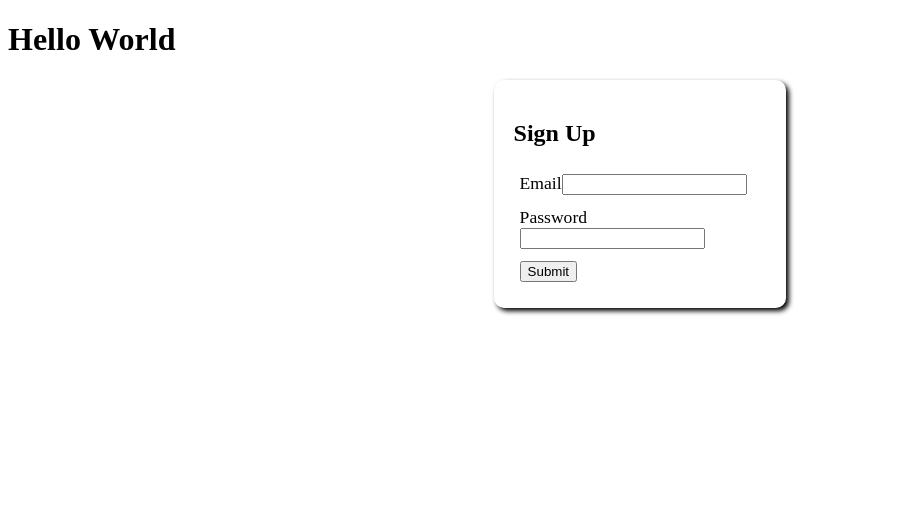
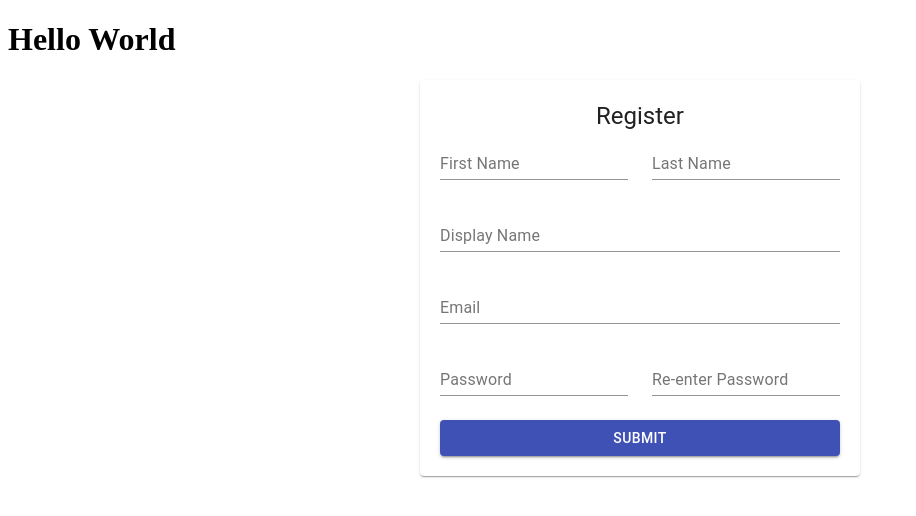
Before and after one commit to chingu-voyages/v21-geckos-team-02, a React (Create React App) app: page / in a window 1280 px wide. Shown: the top 516 px of the page, without its empty margins (0-916 px from the left). Built offline with nearby package versions, Linux system fonts and the light colour scheme.

Commit message:
Add profile fields to form

```diff
--- a/src/components/SignUpForm/form.js
+++ b/src/components/SignUpForm/form.js
@@ -1,6 +1,7 @@
-import React, { useState } from "react";
+import React from "react";
 import useForm from "../../hooks/useForm";
-import { auth } from "firebase";
+import { Button, TextField, CardActions, Grid } from '@material-ui/core';
+// import { auth } from "firebase";
 
 export default (props) => {
     const initialState = {
@@ -26,29 +27,69 @@ export default (props) => {
     );
 
     return (
-
         <form onSubmit={handleSubmit}>
-            <div>
-                <label type="text">Email</label>
-                <input
+            <Grid container spacing={3}>
+                <Grid item xs={6}>
+                    <TextField
+                        name="firstName"
+                        type="text"
+                        label="First Name"
+                        value={inputs.firstName}
+                        onChange={handleInputChange}
+                    />
+                </Grid>
+                <Grid item xs={6}>
+                    <TextField
+                        name="lastName"
+                        type="text"
+                        label="Last Name"
+                        value={inputs.lastName}
+                        onChange={handleInputChange}
+                    />
+                </Grid>
+                <Grid item xs={12}>
+                    <TextField
+                        name="displayName"
+                        fullWidth
+                        type="text"
+                        label="Display Name"
+                        value={inputs.displayName}
+                        onChange={handleInputChange}
+                    />
+                </Grid>
+                <Grid item xs={12}>
+                    <TextField
                         name="email"
+                        fullWidth
                         type="email"
+                        label="Email"
                         value={inputs.email}
                         onChange={handleInputChange}
                     />
-            </div>
-            <div>
-                <label type="text">Password</label>
-                <input
+                </Grid>
+                <Grid item xs={6}>
+                    <TextField
                         name="password"
                         type="password"
+                        label="Password"
                         value={inputs.password}
                         onChange={handleInputChange}
                     />
-            </div>
-            <div>
-                <button type="submit">Submit</button>
-            </div>
+                </Grid>
+                <Grid item xs={6}>
+                    <TextField
+                        name="passwordConfirm"
+                        type="password"
+                        label="Re-enter Password"
+                        value={inputs.passwordCOnfirm}
+                        onChange={handleInputChange}
+                    />
+                </Grid>
+
+                <Grid item xs={12}>
+                    <Button variant="contained" fullWidth color="primary" type="submit">Submit</Button>
+                </Grid>
+            </Grid>
         </form>
 
     );
--- a/src/components/SignUpForm/index.js
+++ b/src/components/SignUpForm/index.js
@@ -1,16 +1,18 @@
 import React from "react";
 import SignUpForm from "./form";
 import { FirebaseContext } from '../../components/Firebase'
+import { Paper, Typography } from '@material-ui/core'
+
 import './style.css'
 
 export default (props) => {
 
     return (
-        <div className="signup-box">
-            <h2>Sign Up</h2>
+        <Paper id="signup-box">
+            <Typography center variant="h5">Register</Typography>
             <FirebaseContext.Consumer>
                 {firebase => <SignUpForm firebase={firebase} />}
             </FirebaseContext.Consumer>
-        </div>
+        </Paper>
     );
 };
--- a/src/components/SignUpForm/style.css
+++ b/src/components/SignUpForm/style.css
@@ -1,16 +1,10 @@
-.signup-box {
+#signup-box {
   margin: auto;
-  min-width: 200px;
+  min-width: 400px;
   width: 20%;
   padding: 20px;
-  border-radius: 10px;
-  box-shadow: 3px 3px 5px;
 }
 
-.signup-box label {
-  font-size: 1.1rem;
+#signup-box h5 {
+  text-align: center;
 }
-
-.signup-box form div {
-  padding: 6px;
-}
```
Lines whose indentation alone changed are shown as unchanged.
